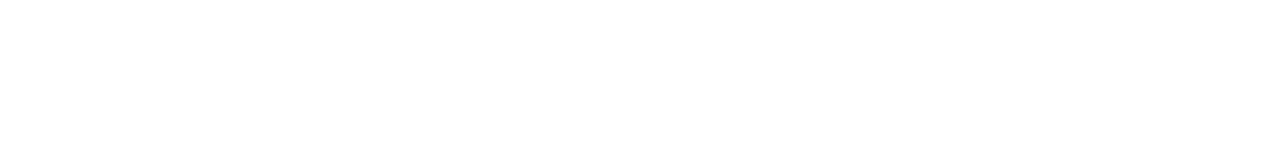
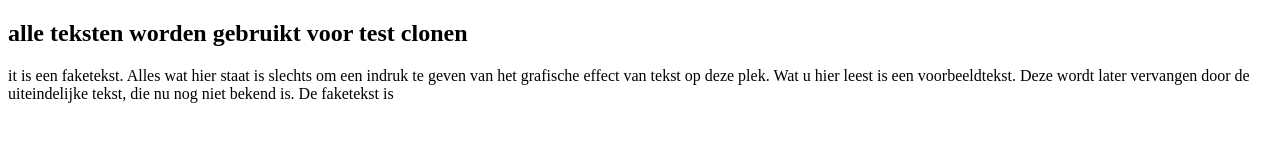
Before and after one commit to LorensZhou/sokken-webshop, a website: page index.html in a window 1280 px wide. Drawn offline with Linux system fonts and the light colour scheme.

Commit message:
Foto's sokken toegevoegd en titel veranderd

```diff
--- a/index.html
+++ b/index.html
@@ -2,9 +2,21 @@
 <html lang="en">
 <head>
     <meta charset="UTF-8">
-    <title>Title</title>
+    <title>Sokken webshop alternatieven</title>
 </head>
 <body>
 
+<section>
+    <h2>
+        alle teksten worden gebruikt voor test clonen
+    </h2>
+    <p>
+        it is een faketekst. Alles wat hier staat is slechts om een indruk
+        te geven van het grafische effect van tekst op deze plek. Wat u hier
+        leest is een voorbeeldtekst. Deze wordt later vervangen door de uiteindelijke tekst,
+        die nu nog niet bekend is. De faketekst is
+    </p>
+</section>
+
 </body>
 </html>
```
Also changed, not shown: assets/sok1.jpg (added), assets/sok2.jpg (added), assets/sok3.jpg (added).
